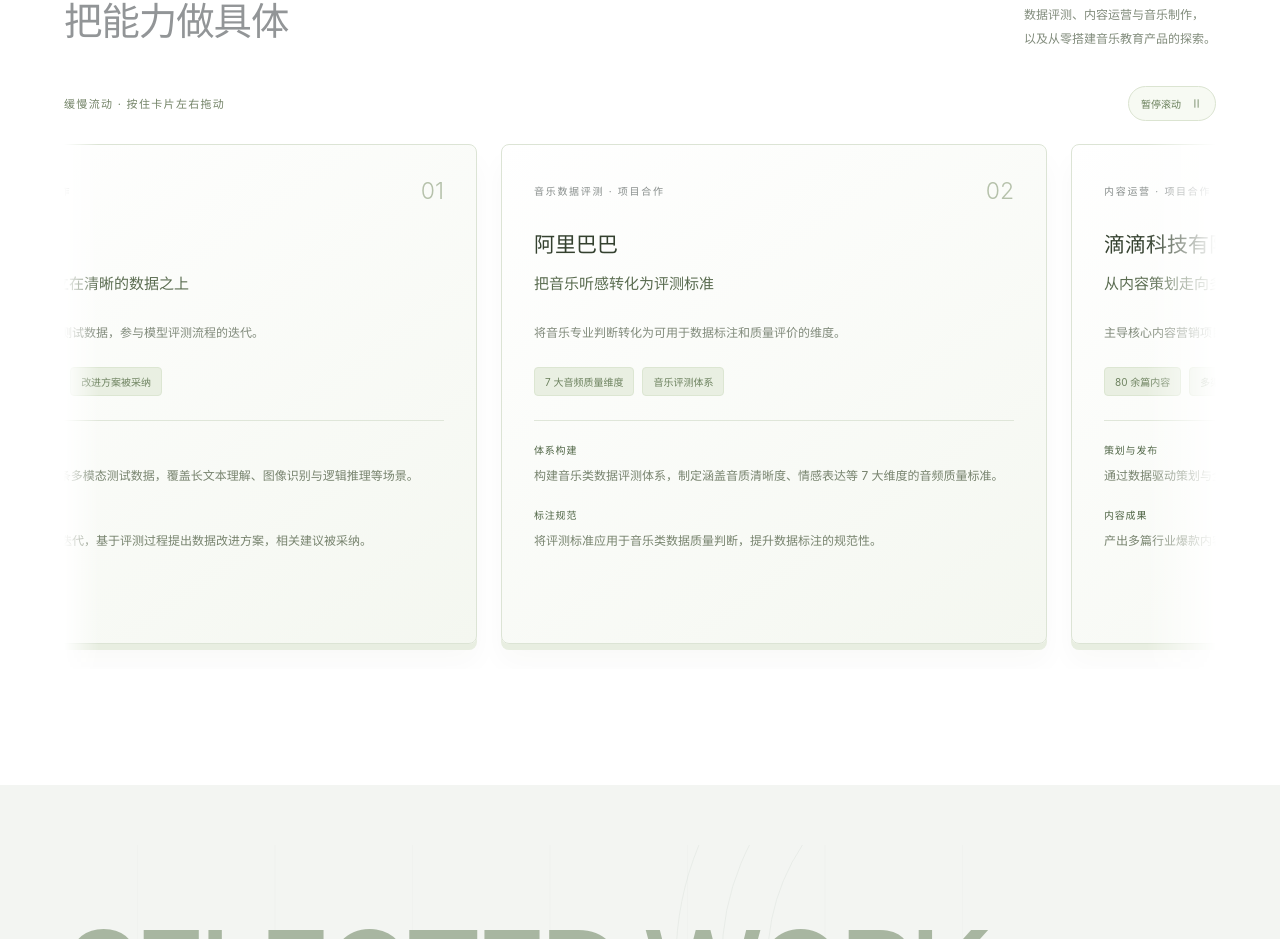
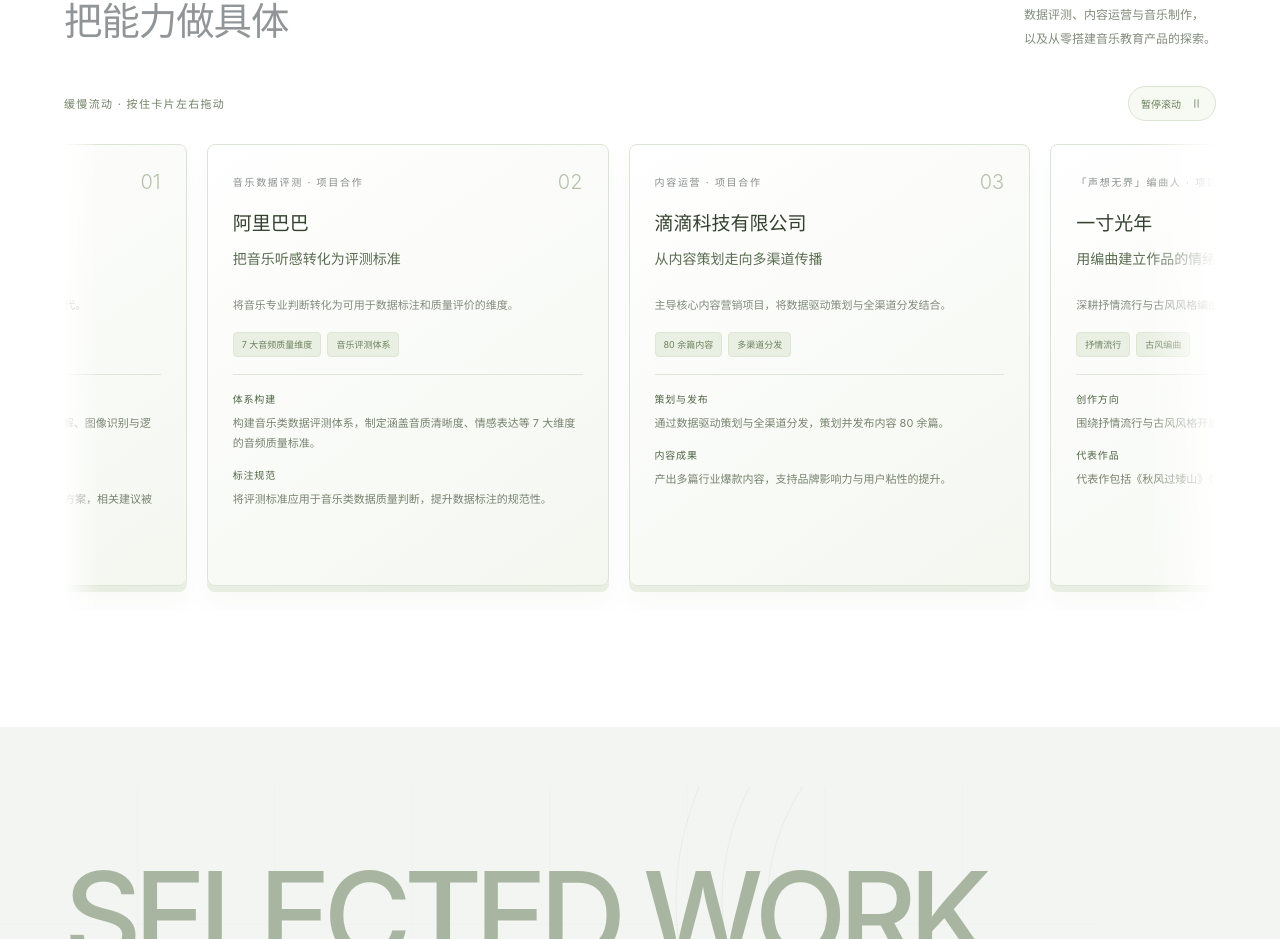
Before and after one commit to dongyejia/dongyejia.github.io, a React (Vite) app: page / in a window 1280 px wide. Shown: the part 3981-4920 px from the top of the page. Built offline with nearby package versions, Linux system fonts and the light colour scheme.

Commit message:
Compact experience cards and increase ambient scroll speed

```diff
--- a/src/updates.css
+++ b/src/updates.css
@@ -26,3 +26,9 @@
 .practice-rail-toolbar{display:flex;align-items:center;justify-content:space-between;gap:20px;margin-bottom:18px}.practice-rail-toolbar .practice-scroll-hint{margin:0}.rail-toggle{display:flex;align-items:center;gap:9px;font-size:10px;color:#687e59;padding:9px 12px;border:1px solid #dbe4d1;border-radius:20px;background:#f7faf3}
 .work-group{margin-top:35px}.work-group+.work-group{margin-top:65px}.work-group-label{display:flex;justify-content:space-between;font-size:9px;letter-spacing:.14em;color:#7e8d73;padding-bottom:18px;border-bottom:1px solid #e0e7d8;margin-bottom:26px}.aigc-grid{grid-template-columns:repeat(3,minmax(0,1fr));gap:24px}.aigc-grid .project-card{padding-top:0}.aigc-grid .spatial-stage{height:clamp(250px,26vw,380px)}.aigc-grid .project-info h3{font-size:clamp(18px,1.6vw,25px);line-height:1.5}.aigc-grid .project-info{gap:10px}.aigc-grid .project-info p{font-size:11px}.aigc-grid .project-art-label{font-size:8px;letter-spacing:.08em;left:18px}.aigc-grid .stage-caption{font-size:12px}
 @media(max-width:700px){.aigc-grid{display:flex;overflow-x:auto;gap:18px;scroll-snap-type:x proximity;padding-bottom:20px}.aigc-grid .project-card{flex:0 0 87%;scroll-snap-align:start}.aigc-grid .spatial-stage{height:310px}.practice-rail-toolbar{gap:10px}.practice-scroll-hint{font-size:9px;letter-spacing:0}.rail-toggle{flex-shrink:0}.practice-grid{mask-image:linear-gradient(90deg,transparent,#000 2%,#000 96%,transparent);padding-inline:8px}}
+/* Compact experience rail: more projects visible at once. */
+.practice-grid{gap:20px;align-items:stretch}
+.practice-card{flex-basis:36%;padding:25px;min-width:320px}
+.practice-card h4{font-size:19px;margin-top:16px}.practice-card h5{font-size:14px;margin-top:8px}.practice-summary{margin-top:9px;font-size:11px}.practice-outcomes{margin-top:16px;gap:6px}.practice-outcomes span{padding:5px 8px;font-size:9px}.practice-details{margin-top:17px;padding-top:16px;gap:14px}.practice-details dd{font-size:11px;line-height:1.85}.practice-number{font-size:20px}.practice-link{margin-top:15px}
+@media(min-width:1500px){.practice-card{flex-basis:31%}}
+@media(max-width:700px){.practice-grid{gap:14px}.practice-card{flex-basis:82%;min-width:0;padding:21px}.practice-card h4{font-size:18px}.practice-details dd{font-size:11px}}
--- a/src/useDragScroll.js
+++ b/src/useDragScroll.js
@@ -17,7 +17,7 @@
       const paused = !autoEnabled || !visible || document.hidden || gesture || rail.matches(':hover,:focus-within') || document.querySelector('[role="dialog"]');
       if (!paused) {
         const max = rail.scrollWidth - rail.clientWidth;
-        position = Math.max(0, Math.min(max, position + direction * elapsed * .022));
+        position = Math.max(0, Math.min(max, position + direction * elapsed * .05));
         rail.scrollLeft = position;
         if (position >= max) direction = -1;
         if (position <= 0) direction = 1;
```
